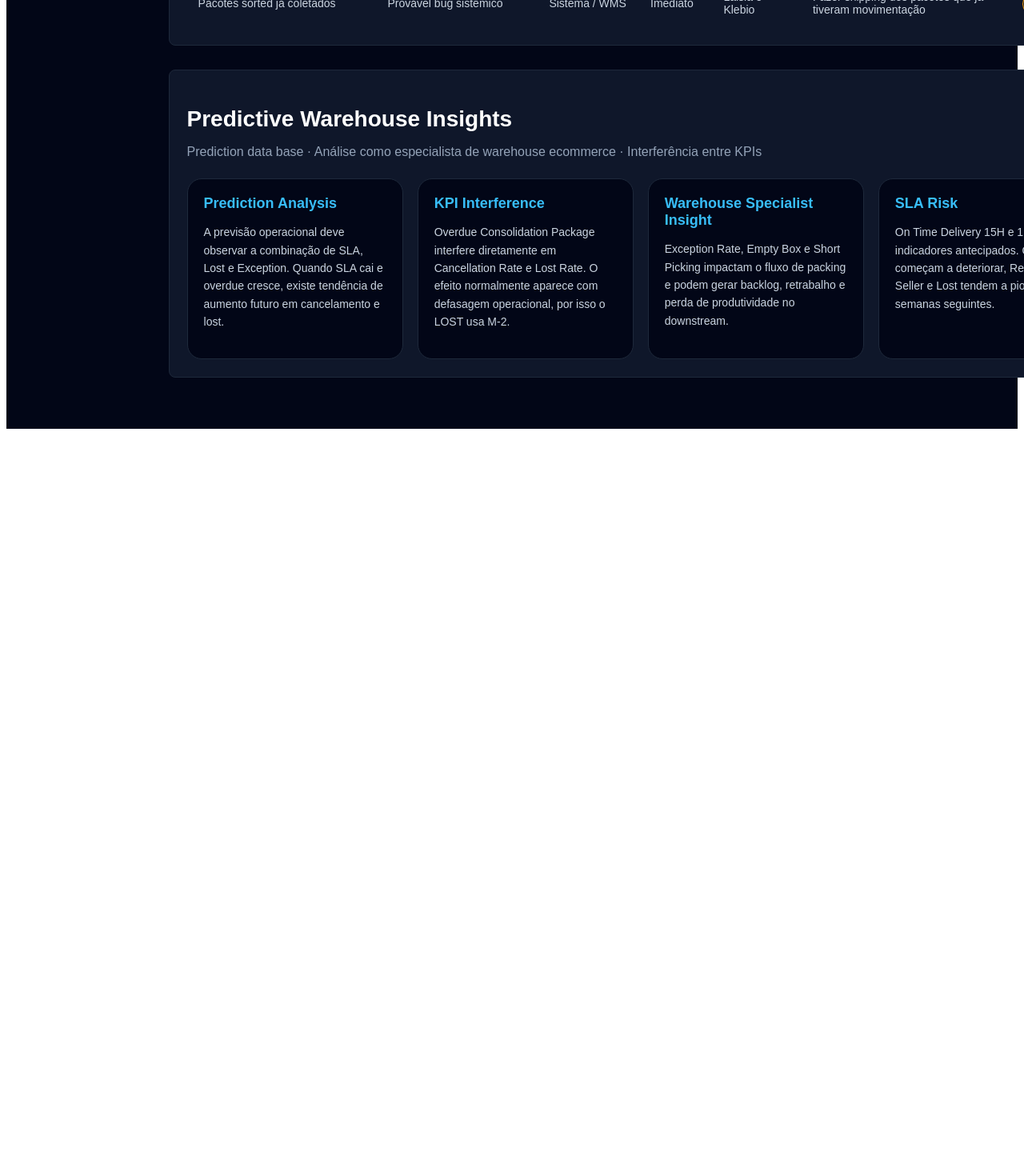
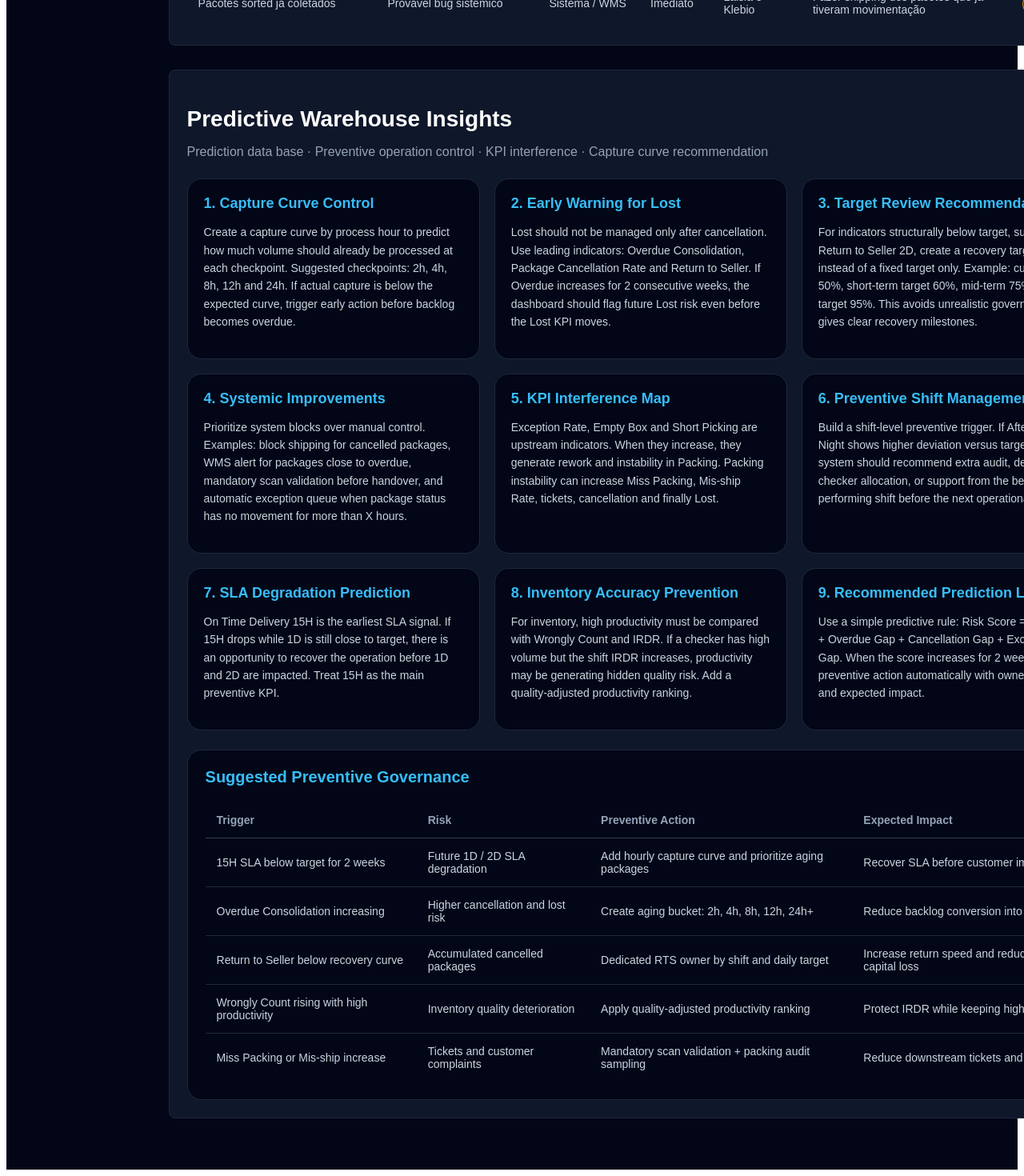
Before and after one commit to gabrielmedinaleite-hue/exception-handling-dashboard, a Next.js app: page / in a window 1280 px wide. Shown: the part 4594-6064 px from the top of the page at 80% size. Before the commit the page ends 5138 px from the top, so only its background shows below. Built offline with nearby package versions, Linux system fonts and the light colour scheme.

Commit message:
Update page.js

```diff
--- a/app/page.js
+++ b/app/page.js
@@ -576,16 +576,111 @@ function PredictiveInsights({ t }) {
   return (
     <section style={{ ...panel, marginBottom: "30px" }}>
       <h2 style={{ fontSize: "28px", marginBottom: "8px" }}>{t.predictive}</h2>
+
       <p style={{ color: "#94a3b8", marginBottom: "24px" }}>
-        Prediction data base · Análise como especialista de warehouse ecommerce · Interferência entre KPIs
+        Prediction data base · Preventive operation control · KPI interference · Capture curve recommendation
       </p>
 
-      <div style={{ display: "grid", gridTemplateColumns: "repeat(4, 1fr)", gap: "18px" }}>
-        <InsightCard title="Prediction Analysis" text="A previsão operacional deve observar a combinação de SLA, Lost e Exception. Quando SLA cai e overdue cresce, existe tendência de aumento futuro em cancelamento e lost." />
-        <InsightCard title="KPI Interference" text="Overdue Consolidation Package interfere diretamente em Cancellation Rate e Lost Rate. O efeito normalmente aparece com defasagem operacional, por isso o LOST usa M-2." />
-        <InsightCard title="Warehouse Specialist Insight" text="Exception Rate, Empty Box e Short Picking impactam o fluxo de packing e podem gerar backlog, retrabalho e perda de produtividade no downstream." />
-        <InsightCard title="SLA Risk" text="On Time Delivery 15H e 1D são indicadores antecipados. Quando começam a deteriorar, Return to Seller e Lost tendem a piorar nas semanas seguintes." />
+      <div style={{ display: "grid", gridTemplateColumns: "repeat(3, 1fr)", gap: "18px", marginBottom: "24px" }}>
+        <InsightCard
+          title="1. Capture Curve Control"
+          text="Create a capture curve by process hour to predict how much volume should already be processed at each checkpoint. Suggested checkpoints: 2h, 4h, 8h, 12h and 24h. If actual capture is below the expected curve, trigger early action before backlog becomes overdue."
+        />
+
+        <InsightCard
+          title="2. Early Warning for Lost"
+          text="Lost should not be managed only after cancellation. Use leading indicators: Overdue Consolidation, Package Cancellation Rate and Return to Seller. If Overdue increases for 2 consecutive weeks, the dashboard should flag future Lost risk even before the Lost KPI moves."
+        />
+
+        <InsightCard
+          title="3. Target Review Recommendation"
+          text="For indicators structurally below target, such as Return to Seller 2D, create a recovery target curve instead of a fixed target only. Example: current 40–50%, short-term target 60%, mid-term 75%, final target 95%. This avoids unrealistic governance and gives clear recovery milestones."
+        />
+
+        <InsightCard
+          title="4. Systemic Improvements"
+          text="Prioritize system blocks over manual control. Examples: block shipping for cancelled packages, WMS alert for packages close to overdue, mandatory scan validation before handover, and automatic exception queue when package status has no movement for more than X hours."
+        />
+
+        <InsightCard
+          title="5. KPI Interference Map"
+          text="Exception Rate, Empty Box and Short Picking are upstream indicators. When they increase, they generate rework and instability in Packing. Packing instability can increase Miss Packing, Mis-ship Rate, tickets, cancellation and finally Lost."
+        />
+
+        <InsightCard
+          title="6. Preventive Shift Management"
+          text="Build a shift-level preventive trigger. If Afternoon or Night shows higher deviation versus target, the system should recommend extra audit, dedicated checker allocation, or support from the best-performing shift before the next operational cutoff."
+        />
+
+        <InsightCard
+          title="7. SLA Degradation Prediction"
+          text="On Time Delivery 15H is the earliest SLA signal. If 15H drops while 1D is still close to target, there is an opportunity to recover the operation before 1D and 2D are impacted. Treat 15H as the main preventive KPI."
+        />
+
+        <InsightCard
+          title="8. Inventory Accuracy Prevention"
+          text="For inventory, high productivity must be compared with Wrongly Count and IRDR. If a checker has high volume but the shift IRDR increases, productivity may be generating hidden quality risk. Add a quality-adjusted productivity ranking."
+        />
+
+        <InsightCard
+          title="9. Recommended Prediction Logic"
+          text="Use a simple predictive rule: Risk Score = SLA Gap + Overdue Gap + Cancellation Gap + Exception Gap. When the score increases for 2 weeks, open preventive action automatically with owner, deadline and expected impact."
+        />
       </div>
+
+      <section style={{ background: "#020617", border: "1px solid #1e293b", borderRadius: "18px", padding: "22px" }}>
+        <h3 style={{ marginTop: 0, color: "#38bdf8", fontSize: "20px" }}>
+          Suggested Preventive Governance
+        </h3>
+
+        <table style={{ width: "100%", borderCollapse: "collapse", fontSize: "14px", marginTop: "16px" }}>
+          <thead>
+            <tr style={{ color: "#94a3b8", textAlign: "left" }}>
+              <th style={th}>Trigger</th>
+              <th style={th}>Risk</th>
+              <th style={th}>Preventive Action</th>
+              <th style={th}>Expected Impact</th>
+            </tr>
+          </thead>
+
+          <tbody>
+            <tr style={{ borderTop: "1px solid #1e293b" }}>
+              <td style={td}>15H SLA below target for 2 weeks</td>
+              <td style={td}>Future 1D / 2D SLA degradation</td>
+              <td style={td}>Add hourly capture curve and prioritize aging packages</td>
+              <td style={td}>Recover SLA before customer impact</td>
+            </tr>
+
+            <tr style={{ borderTop: "1px solid #1e293b" }}>
+              <td style={td}>Overdue Consolidation increasing</td>
+              <td style={td}>Higher cancellation and lost risk</td>
+              <td style={td}>Create aging bucket: 2h, 4h, 8h, 12h, 24h+</td>
+              <td style={td}>Reduce backlog conversion into lost</td>
+            </tr>
+
+            <tr style={{ borderTop: "1px solid #1e293b" }}>
+              <td style={td}>Return to Seller below recovery curve</td>
+              <td style={td}>Accumulated cancelled packages</td>
+              <td style={td}>Dedicated RTS owner by shift and daily target</td>
+              <td style={td}>Increase return speed and reduce capital loss</td>
+            </tr>
+
+            <tr style={{ borderTop: "1px solid #1e293b" }}>
+              <td style={td}>Wrongly Count rising with high productivity</td>
+              <td style={td}>Inventory quality deterioration</td>
+              <td style={td}>Apply quality-adjusted productivity ranking</td>
+              <td style={td}>Protect IRDR while keeping high output</td>
+            </tr>
+
+            <tr style={{ borderTop: "1px solid #1e293b" }}>
+              <td style={td}>Miss Packing or Mis-ship increase</td>
+              <td style={td}>Tickets and customer complaints</td>
+              <td style={td}>Mandatory scan validation + packing audit sampling</td>
+              <td style={td}>Reduce downstream tickets and rework</td>
+            </tr>
+          </tbody>
+        </table>
+      </section>
     </section>
   );
 }
```
